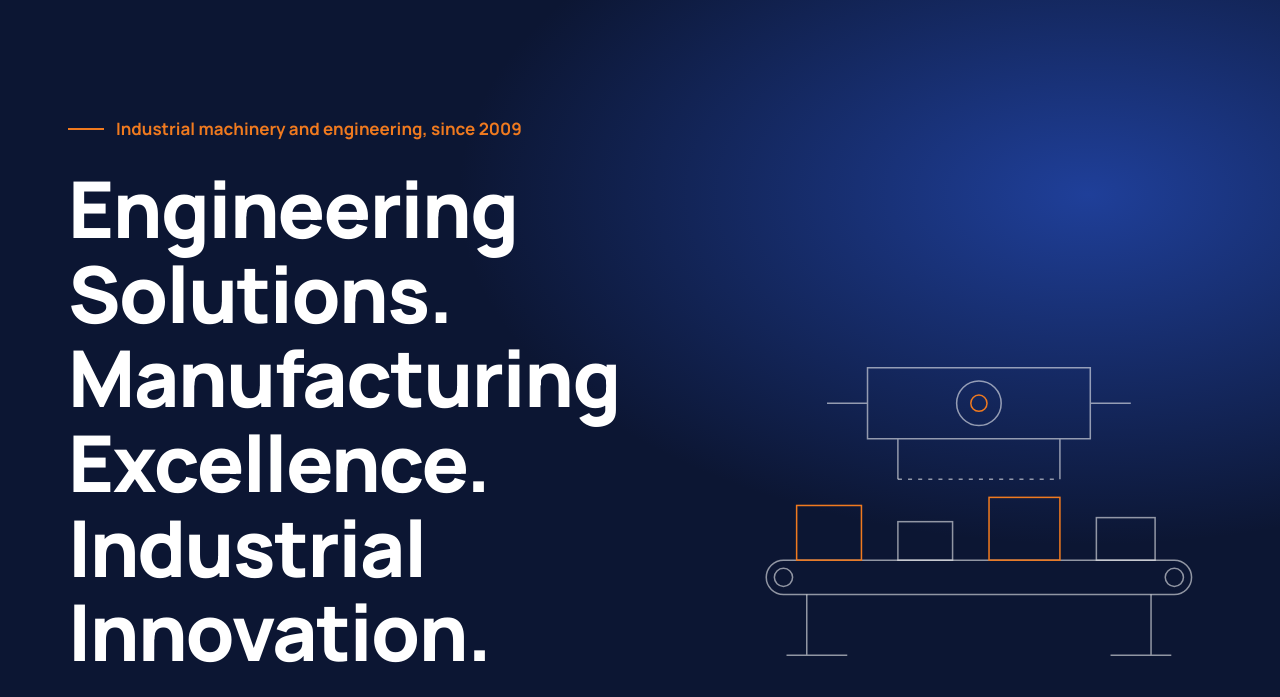
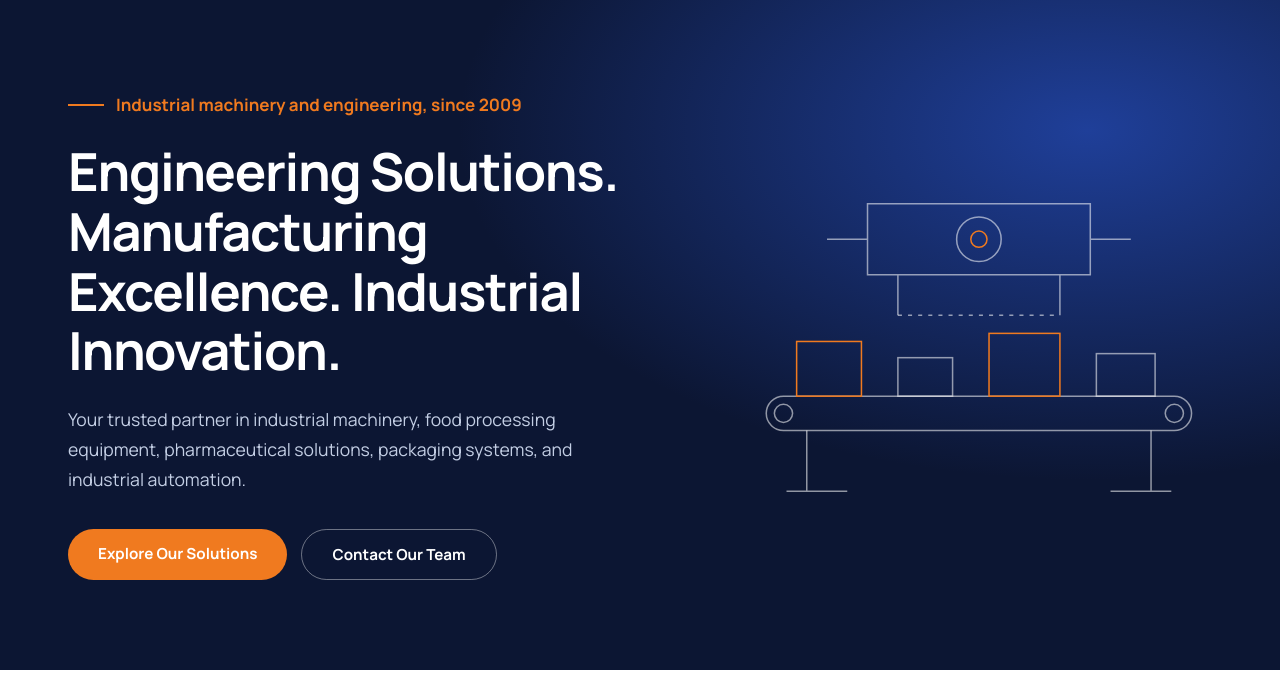
Before and after one commit to rgadmn1/newwesbite, a plain HTML site: page index.html in a window 1280 px wide. Shown: the part 82-779 px from the top of the page. Drawn offline with Linux system fonts and the light colour scheme.

Commit message:
Add files via upload

```diff
--- a/index.html
+++ b/index.html
@@ -13,7 +13,7 @@ box-sizing:border-box;padding-top:env(safe-area-inset-top,0px);padding-bottom:en
 *{box-sizing:border-box}html{scroll-behavior:smooth;scroll-padding-top:calc(84px + env(safe-area-inset-top,0px))}
 body{margin:0;background:var(--bg);color:var(--fg);font:400 17px/1.7 Manrope,system-ui,sans-serif;-webkit-font-smoothing:antialiased}
 h1,h2,h3{color:var(--hd);margin:0;font-weight:800;letter-spacing:-.02em;line-height:1.08}
-h1{font-size:clamp(2.5rem,6.2vw,4.9rem)}h2{font-size:clamp(1.9rem,3.6vw,2.9rem);margin-bottom:18px}h3{font-size:1.25rem;letter-spacing:-.01em}
+h1{font-size:clamp(2rem,4.1vw,3.35rem);font-weight:700;letter-spacing:-.025em;line-height:1.14}h2{font-size:clamp(1.7rem,3vw,2.4rem);font-weight:700;margin-bottom:18px}h3{font-size:1.25rem;letter-spacing:-.01em}
 p{margin:0 0 1em}a{color:var(--blue)}.w{max-width:1200px;margin:0 auto;padding:0 28px}
 section{padding:104px 0}.soft{background:var(--soft)}.lead{max-width:36em;font-size:1.1rem}
 header{position:sticky;top:0;z-index:30;background:#ffffffee;backdrop-filter:blur(12px);border-bottom:1px solid var(--line);padding-top:env(safe-area-inset-top,0px)}
@@ -24,9 +24,9 @@ nav a.l{color:#0c1633;text-decoration:none;font-weight:700;font-size:.95rem}nav
 .btn:hover{transform:translateY(-2px);box-shadow:0 10px 24px #f07a1f55}.btn.g{background:transparent;color:#fff;border:1.5px solid #ffffff66}.btn.g:hover{box-shadow:none;background:#ffffff14}
 .btn.s{padding:9px 20px;font-size:.85rem}.menu{display:none;background:none;border:1px solid var(--line);color:#0c1633;padding:8px 16px;border-radius:999px;font:700 .9rem Manrope}
 @media(max-width:900px){.menu{display:block}nav ul{display:none;position:absolute;top:calc(76px + env(safe-area-inset-top,0px));left:0;right:0;background:#fff;flex-direction:column;align-items:flex-start;padding:20px 28px;border-bottom:1px solid var(--line)}nav ul.open{display:flex}}
-.hero{background:radial-gradient(900px 500px at 85% 20%,#1f3f99 0,transparent 70%),#0c1633;color:#fff;padding:120px 0 110px;overflow:hidden}
+.hero{background:radial-gradient(900px 500px at 85% 20%,#1f3f99 0,transparent 70%),#0c1633;color:#fff;padding:96px 0 90px;overflow:hidden}
 .hero .w{display:grid;grid-template-columns:1.15fr .85fr;gap:48px;align-items:center}@media(max-width:900px){.hero .w{grid-template-columns:1fr}.hero svg{display:none}}
-.hero h1{color:#fff;margin-bottom:26px}.hero p{color:#c3cee4;font-size:1.2rem;max-width:34em}.row{display:flex;gap:14px;flex-wrap:wrap;margin-top:34px}
+.hero h1{color:#fff;margin-bottom:24px;max-width:15em}.hero p{color:#c3cee4;font-size:1.1rem;max-width:32em}.row{display:flex;gap:14px;flex-wrap:wrap;margin-top:34px}
 .hero .in{animation:up .9s cubic-bezier(.2,.7,.2,1) both}@keyframes up{from{opacity:0;transform:translateY(24px)}}
 .kicker{display:flex;align-items:center;gap:12px;color:var(--or);font-weight:700;margin-bottom:22px}.kicker:before{content:"";width:36px;height:2px;background:var(--or)}
 .two{display:grid;grid-template-columns:1fr 1fr;gap:72px;align-items:start}@media(max-width:900px){.two{grid-template-columns:1fr;gap:40px}section{padding:72px 0}}
```
